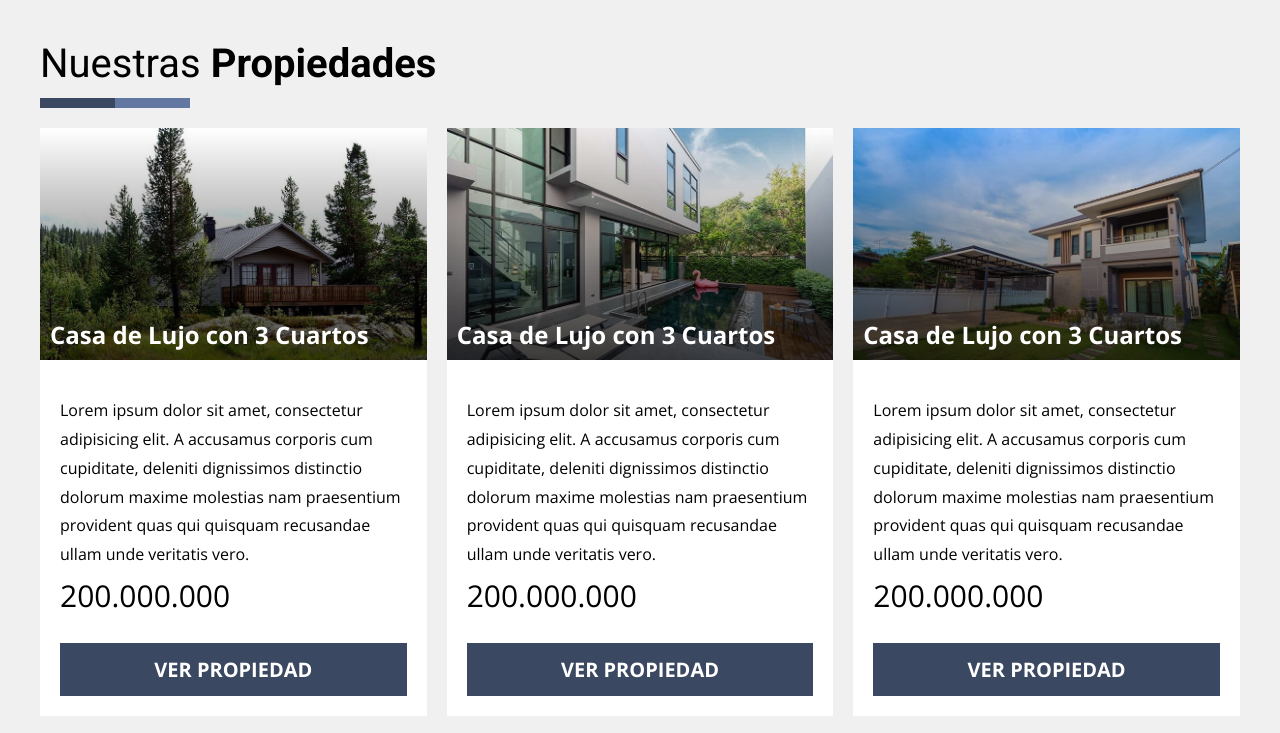
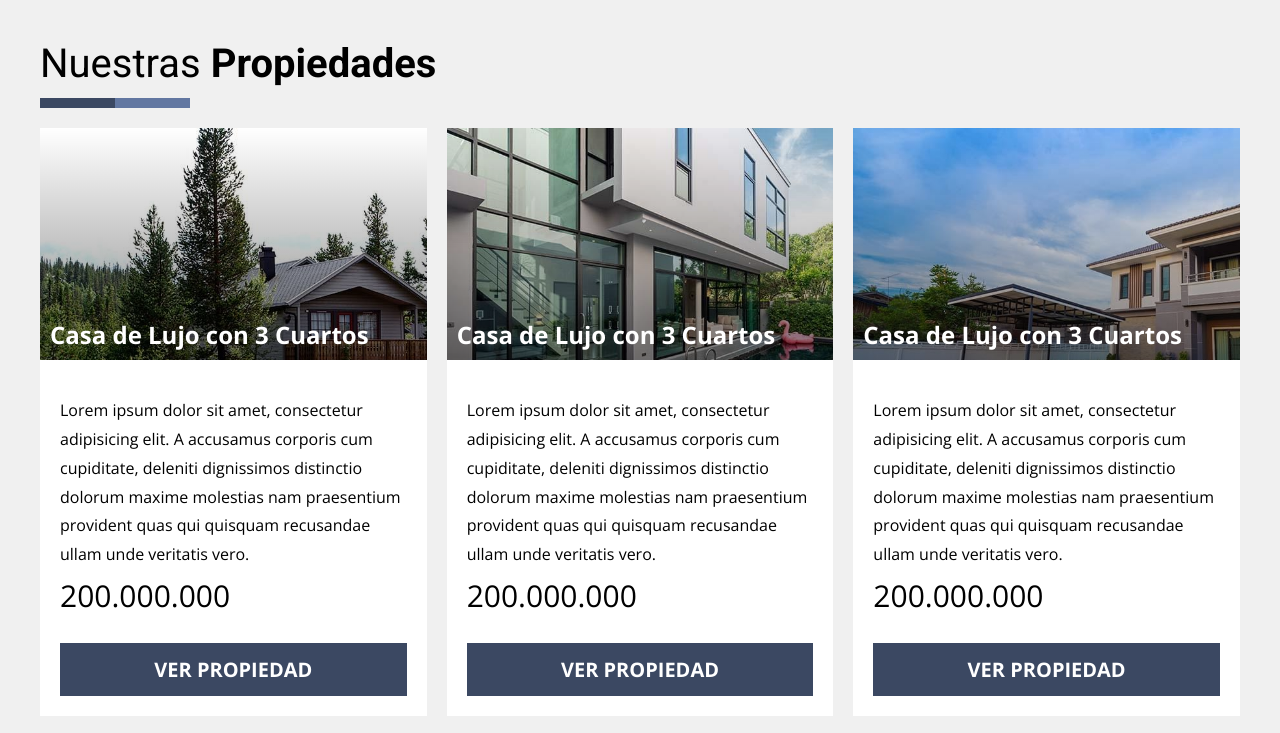
Before and after one commit to dolivare5/real-state, a website: page index.html in a window 1280 px wide. Shown: the part 720-1453 px from the top of the page. Drawn offline with nearby package versions, Linux system fonts and the light colour scheme.

Commit message:
Commit Nro. 25. Agregue js para tener el egeco de profundidad en la imagen y que estas se muevan hacia arriba o hacia abajo cuando se de scroll

```diff
--- a/index.html
+++ b/index.html
@@ -289,5 +289,7 @@
 
             <p class="footer__copyright">Todos los Derechos reservados Real State</p>
         </footer> <!-- .footer -->
+
+        <script src="js/app.js"></script>
     </body>
 </html>
--- /dev/null
+++ b/js/app.js
@@ -0,0 +1,8 @@
+const imagenes = document.querySelectorAll('.propiedad__imagen');
+
+window.addEventListener("scroll", () =>{
+    const scroll = this.scrollY / -20;
+    imagenes.forEach( (imagen) =>{
+        imagen.style.backgroundPositionY = `${scroll}px`
+    } )
+})
--- a/src/scss/ui/02-sect-propiedades/_propiedades.scss
+++ b/src/scss/ui/02-sect-propiedades/_propiedades.scss
@@ -23,7 +23,7 @@
     background-color: v.$blanco;
     &__imagen{
         aspect-ratio: 10 / 6;
-        background-size: cover;
+        background-size: auto 150%;
         position: relative;
     }
 
```
Also changed, not shown: build/css/app.css, 1 other file.
